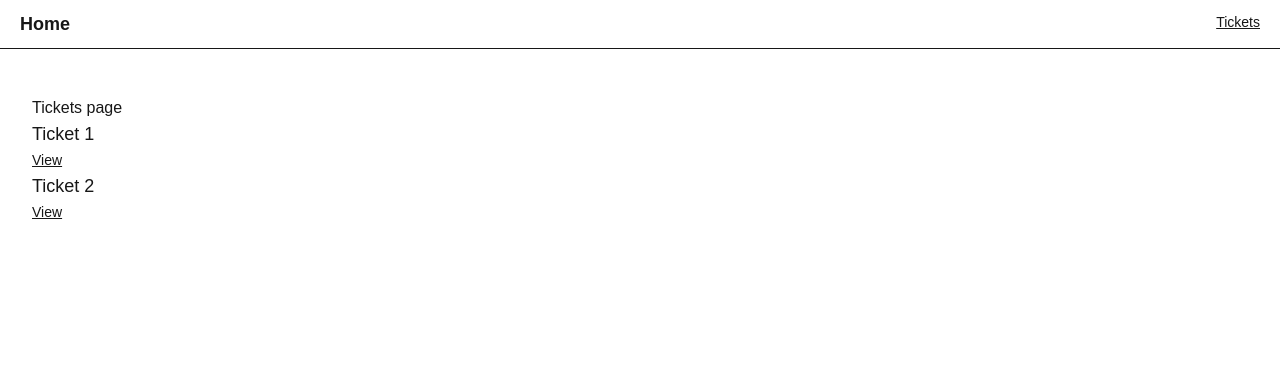
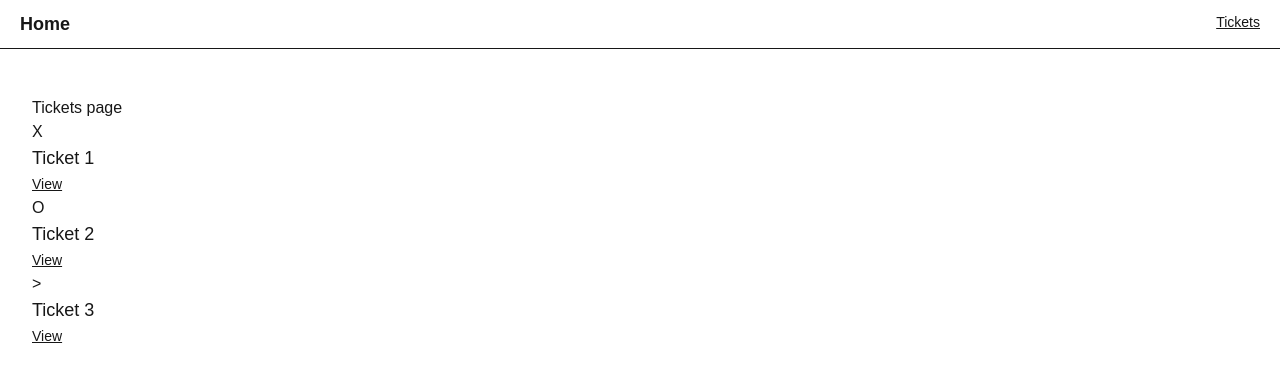
Before and after one commit to illusivesunrae/road-to-next, a Next.js app: page /tickets in a window 1280 px wide. Shown: the top 382 px of the page. Built offline with nearby package versions, Linux system fonts and the light colour scheme.

Commit message:
Added script for viewing typescript errors and added use of a const assertion

```diff
--- a/package.json
+++ b/package.json
@@ -19,7 +19,8 @@
     "build": "next build",
     "start": "next start",
     "lint": "next lint",
-    "lint-fix": "next lint --fix"
+    "lint-fix": "next lint --fix",
+    "type": "tsc --noEmit"
   },
   "dependencies": {
     "next": "15.3.2",
--- a/src/app/tickets/page.tsx
+++ b/src/app/tickets/page.tsx
@@ -1,6 +1,12 @@
 import Link from "next/link";
 import { initialTickets } from "@/data";
 import { ticketPath } from "@/paths";
+
+const TICKET_ICONS = {
+  OPEN: "O",
+  IN_PROGRESS: ">",
+  DONE: "X",
+}
 
 const TicketsPage = () => {
     return (
@@ -8,6 +14,7 @@ const TicketsPage = () => {
         <h2>Tickets page</h2>
         {initialTickets.map((ticket) => (
           <div key={ticket.id}>
+            <div>{TICKET_ICONS[ticket.status]}</div>
             <h3 className="text-lg">{ticket.title}</h3>
             <Link href={ticketPath(ticket.id)} className="text-sm underline">View</Link>
           </div>
--- a/src/data.ts
+++ b/src/data.ts
@@ -3,12 +3,18 @@ export const initialTickets = [
         id: "1",
         title: "Ticket 1",
         content: "This is the first ticket",
-        status: "DONE"
+        status: "DONE" as const,
     },
     {
         id: "2",
         title: "Ticket 2",
         content: "This is the second ticket",
-        status: "OPEN"
+        status: "OPEN" as const,
+    },
+    {
+        id: "3",
+        title: "Ticket 3",
+        content: "This is the third ticket",
+        status: "IN_PROGRESS" as const,
     }
 ]
```
